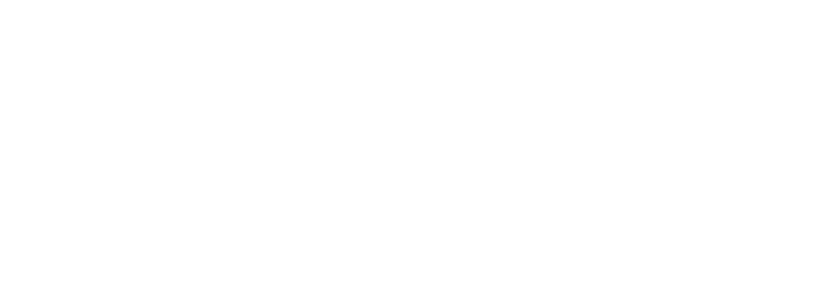
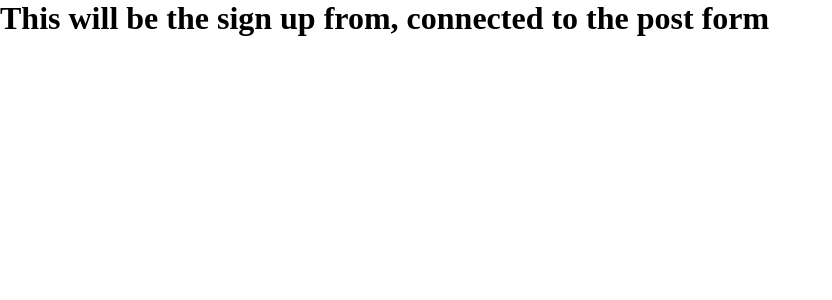
Before and after one commit to jkor2/blog_post_fullstack, a React (Create React App) app in the folder frontend/: page /signup in a window 1280 px wide. Before the commit this address had no page. Shown: the top 300 px of the page, without its empty margins (0-832 px from the left). Built offline with nearby package versions, Linux system fonts and the light colour scheme.

Commit message:
Created login and signup routes in React

```diff
--- a/frontend/src/App.js
+++ b/frontend/src/App.js
@@ -2,7 +2,10 @@
 import React from "react"
 import { BrowserRouter as Router, Route ,Link, Routes} from "react-router-dom";
 import Home from "./Components/home"
+import Login from "./Components/login"
+import Signup from "./Components/signup";
 import "./styles.css";
+
 
 function App() {
 
@@ -11,6 +14,8 @@
       <Router>
         <Routes>
           <Route exact path="/" element={<Home/>}/>
+          <Route exact path="/login" element={<Login/>}/>
+          <Route exact path="/signup" element={<Signup/>}/>
         </Routes>
       </Router>
     </div>
--- a/frontend/src/Components/home.js
+++ b/frontend/src/Components/home.js
@@ -14,8 +14,8 @@
                     A personal blog project creaetd using Node.js, Express, and React!
                 </div>
                 <div className='login-singup'>
-                    <a href='www.google.com' className='button'>Login</a>
-                    <a href='www.google.com' className='button'>Sign Up</a>
+                    <a href='login' className='button'>Login</a>
+                    <a href='signup' className='button'>Sign Up</a>
                 </div>
             </div>
         </div>
--- /dev/null
+++ b/frontend/src/Components/login.js
@@ -0,0 +1,9 @@
+import React from "react";
+
+export default function Login() {
+    return (
+        <div>
+            <h1>This will be the login page</h1>
+        </div>
+    )
+}
--- /dev/null
+++ b/frontend/src/Components/signup.js
@@ -0,0 +1,9 @@
+import React from "react";
+
+export default function Signup() {
+    return(
+        <div>
+            <h1>This will be the sign up from, connected to the post form</h1>
+        </div>
+    )
+}
```
